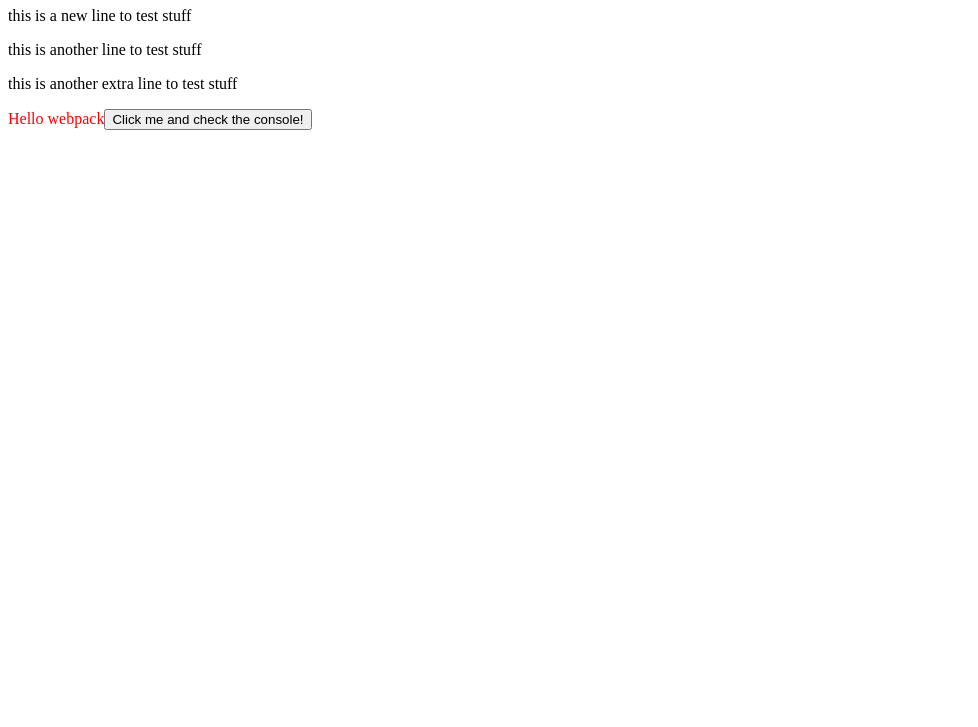
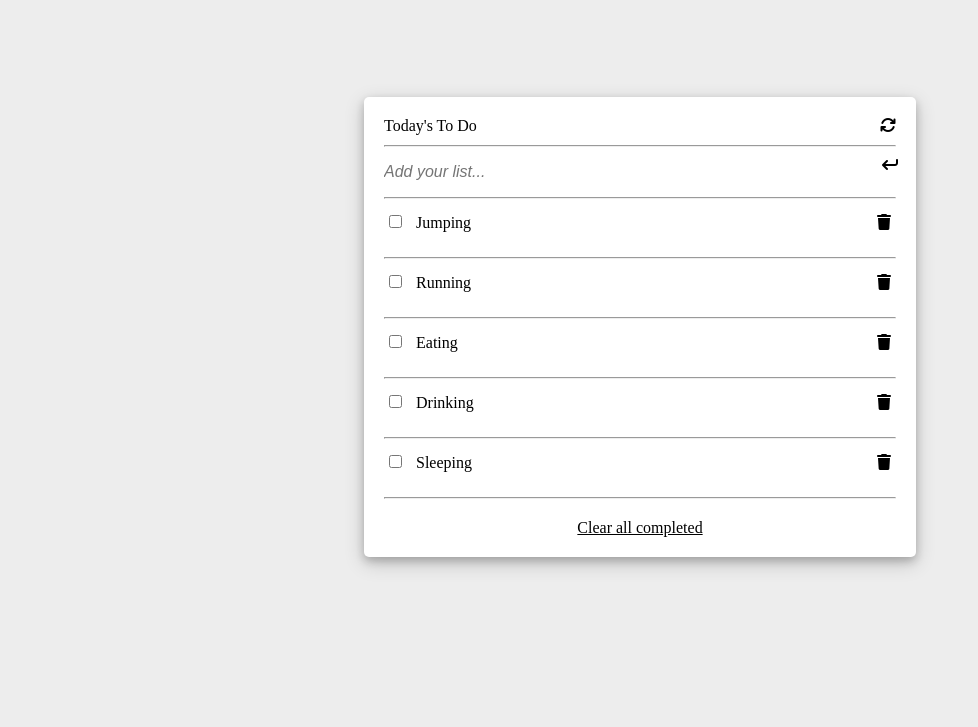
Before and after one commit to Kingno3l/todo, a website built with webpack: page src/index.html in a window 1280 px wide. Shown: the part 73-800 px from the top of the page, without its empty margins (0-978 px from the left). Built offline with nearby package versions, Linux system fonts and the light colour scheme.

Commit message:
list-structure implemented

```diff
--- a/src/index.html
+++ b/src/index.html
@@ -1,15 +1,28 @@
 <!DOCTYPE html>
 <html lang="en">
+
 <head>
     <meta charset="UTF-8">
-    <meta http-equiv="X-UA-Compatible" content="IE=edge">
     <meta name="viewport" content="width=device-width, initial-scale=1.0">
-    <title>Wbpack Exercise</title>
+    <title>To Do List Structure</title>
+    <link rel="stylesheet" href="./style.css">
+    <script src="https://kit.fontawesome.com/e520ead38a.js" crossorigin="anonymous"></script>
+    <link href="https://fonts.googleapis.com/css?family=Poppins" rel="stylesheet"/>
 </head>
+
 <body>
-    <h1>Hello webpack!</h1>
-    <p>this is a new line to test stuff</p>
-    <p>this is another line to test stuff</p>
-    <p>this is another extra line to test stuff</p>
-</body>
+    <section class="main">
+        <div class="main-container">
+            <ul id="list-container">
+                <li>Today's To Do <i class="fa-solid fa-arrows-rotate"></i></li>
+                <hr>
+                <li><input type="text" class="list-add" placeholder="Add your list..."> <i class="fa-solid fa-arrow-turn-down"></i></li>
+                <hr>
+            </ul>
+            <ul class="clear-list">
+                <li>Clear all completed</li>
+            </ul>
+        </div>
+    </section></body>
+
 </html>
--- a/src/index.js
+++ b/src/index.js
@@ -1,20 +1,91 @@
-import _ from 'lodash';
-import printMe from './print.js';
+// import _ from "lodash";
+// import printMe from "./print.js";
 import './style.css';
 
- function component() {
-   const element = document.createElement('div');
-  const btn = document.createElement('button');
+// function component() {
+//   const element = document.createElement("div");
+//   const btn = document.createElement("button");
 
-   element.innerHTML = _.join(['Hello', 'webpack'], ' ');
-   element.classList.add('hello');
+//   element.innerHTML = _.join(["Hello", "webpack"], " ");
+//   element.classList.add("hello");
 
-  btn.innerHTML = 'Click me and check the console!';
-  btn.onclick = printMe;
+//   btn.innerHTML = "Click me and check the console!";
+//   btn.onclick = printMe;
 
-  element.appendChild(btn);
+//   element.appendChild(btn);
 
-   return element;
- }
+//   return element;
+// }
 
- document.body.appendChild(component());
+// document.body.appendChild(component());
+
+/* eslint-disable no-restricted-syntax */
+const dataToDoList = [
+  {
+    description: 'Jumping',
+    completed: true,
+    index: 0,
+  },
+  {
+    description: 'Running',
+    completed: true,
+    index: 1,
+  },
+  {
+    description: 'Eating',
+    completed: true,
+    index: 2,
+  },
+  {
+    description: 'Drinking',
+    completed: false,
+    index: 3,
+  },
+  {
+    description: 'Sleeping',
+    completed: true,
+    index: 4,
+  },
+];
+
+dataToDoList.forEach((n) => {
+  const output = n.description;
+
+  const containerList = document.getElementById('list-container');
+  containerList.innerHTML += `
+      <li class="list-to-do">
+        <input type="checkbox" class="to-do">
+        ${output}
+        <i class="fa-solid fa-trash"></i>
+      </li>
+      <hr class="line">
+    `;
+});
+
+// const addListItem = () => {
+// const containerList = document.getElementById("list-container");
+// dataToDoList.forEach((n) => {
+//     containerList.innerHTML += `
+//       <li class="list-to-do">
+//         <input type="checkbox" class="to-do">
+//         ${n.description}
+//         <i class="fa-solid fa-trash"></i>
+//       </li>
+//       <hr class="line">
+//     `;
+//   })
+// };
+
+// const addListItem = () => {
+//   const containerList = document.getElementById('list-container');
+//   for (const listItem of dataToDoList) {
+//     containerList.innerHTML += `
+//       <li class="list-to-do">
+//         <input type="checkbox" class="to-do">
+//         ${dataToDoList}
+//         <i class="fa-solid fa-trash"></i>
+//       </li>
+//       <hr class="line">
+//     `;
+//   }
+// };
--- a/src/print.js
+++ b/src/print.js
@@ -1,3 +1,3 @@
-export default function printMe() {
-    console.log('I get called from print.js!');
-  }
+// export default function printMe() {
+//     console.log('I get called from print.js!');
+//   }
--- a/src/style.css
+++ b/src/style.css
@@ -1,3 +1,82 @@
-.hello {
-    color: red;
+@import url('https://fonts.googleapis.com/css2?family=Poppins&display=swap');
+
+* {
+  margin: 0;
+  padding: 0;
+  list-style: none;
 }
+
+.main {
+  display: flex;
+  justify-content: center;
+  align-items: center;
+  width: 100%;
+  height: 100vh;
+  background-color: rgba(211, 211, 211, 0.4);
+}
+
+.main-container {
+  width: 40%;
+  height: auto;
+  background-color: white;
+  box-shadow: 0 4px 8px 0 rgba(0, 0, 0, 0.2), 0 6px 20px 0 rgba(0, 0, 0, 0.19);
+  border-radius: 5px;
+  padding: 20px;
+}
+
+#list-container {
+  display: flex;
+  flex-direction: column;
+  justify-content: space-between;
+  gap: 10px;
+}
+
+.fa-solid {
+  float: right;
+}
+
+input {
+  border: none;
+}
+
+.list-add {
+  width: 90%;
+  height: 30px;
+  font-size: 16px;
+}
+
+input::placeholder {
+  font-style: italic;
+}
+
+.fa-arrow-turn-down {
+  transform: rotate(90deg);
+}
+
+.list-to-do {
+  padding: 5px;
+}
+
+.to-do {
+  margin-right: 10px;
+}
+
+.line {
+  margin-top: 10px;
+}
+
+.clear {
+  display: flex;
+  justify-content: center;
+  margin-top: 10px;
+}
+
+.clear li {
+  color: #807f7f;
+}
+
+.clear-list {
+  text-align: center;
+  text-decoration: underline;
+  padding-top: 20px;
+}
```
